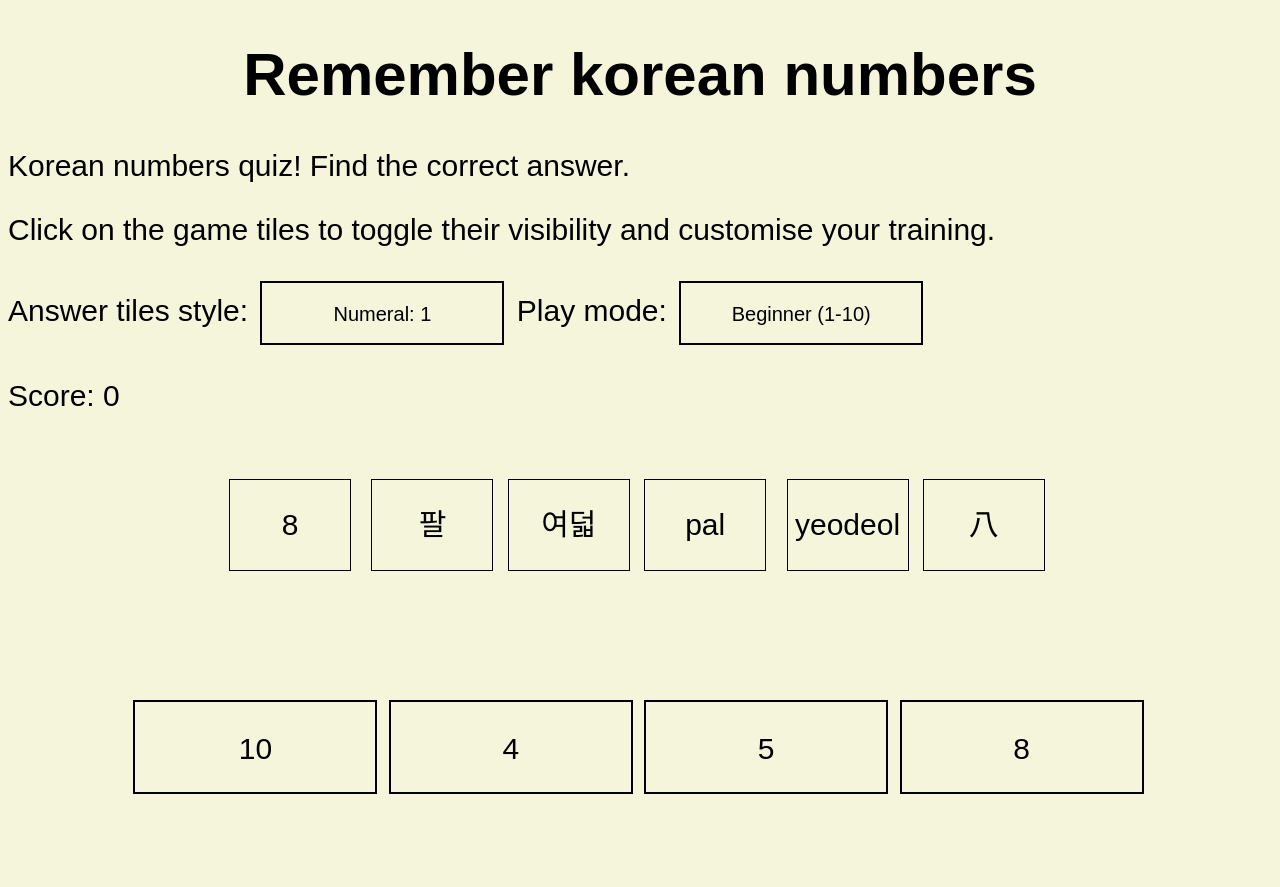
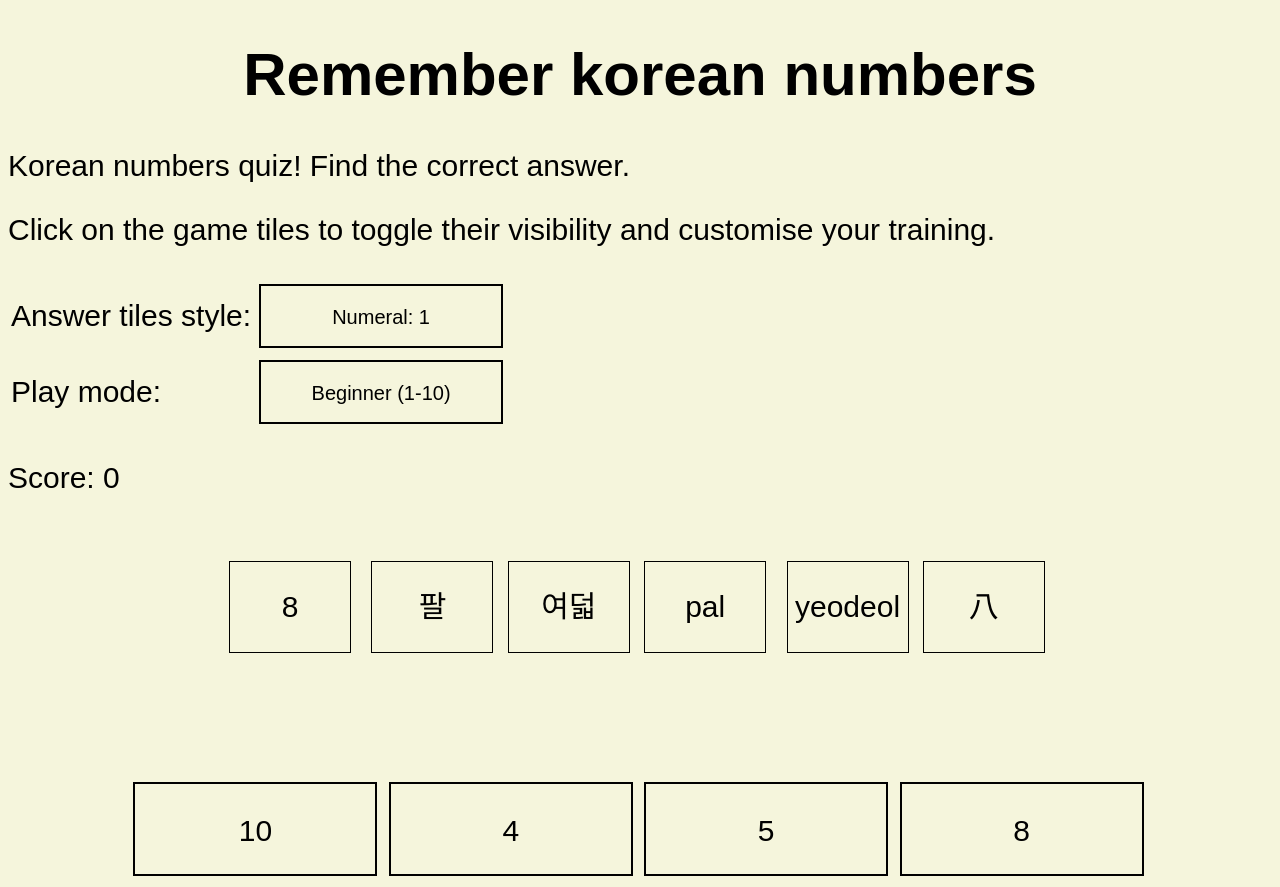
Before and after one commit to mistrpopo/korean_numbers, a plain HTML site: page index.html in a window 1280 px wide. Before the commit the page ends 805 px from the top, so only its background shows below. Drawn offline with Linux system fonts and the light colour scheme.

Commit message:
few cosmetic changes : controls in a table (prettier), lime green instead of green, remove completely romaja and chinese for advanced modes + fix for 두

```diff
--- a/index.html
+++ b/index.html
@@ -12,14 +12,20 @@
 		<div id="the-rules">
 			<p>Korean numbers quiz! Find the correct answer. </p>
 			<p>Click on the game tiles to toggle their visibility and customise your training.</p>
-			<p class="control-descriptor">Answer tiles style:</p>
-			<div class="control-div reduced-font-size" id="answer-control">
-				<p id="current-answer-control"></p>
-			</div>
-			<p class="control-descriptor">Play mode:</p>
-			<div class="control-div reduced-font-size" id="level-control">
-				<p id="current-level-control"></p>
-			</div>
+			<table>
+				<tr>
+					<td>Answer tiles style:</td>
+					<td><div class="control-div reduced-font-size" id="answer-control">
+						<p id="current-answer-control"></p>
+					</div></td>
+				</tr>
+				<tr>
+					<td>Play mode:</td>
+					<td><div class="control-div reduced-font-size" id="level-control">
+						<p id="current-level-control"></p>
+					</div></td>
+				</tr>
+			</table>
 			<p id="the-score"></p>
 		</div>
 		<div id="the-game">
--- a/korean-quiz.js
+++ b/korean-quiz.js
@@ -23,7 +23,7 @@ var koreanDecimalsRomaja =
 ["","yol","seumul","soreun","maheun","swin","yesun","ilheun","yeodeun","aheun","on"];
 
 var koreanHours =
-["","한","둘","셋","넷","다섯","여섯","일곱","여덟","아홉","열","열한","열두"];
+["","한","두","셋","넷","다섯","여섯","일곱","여덟","아홉","열","열한","열두"];
 
 var tilesContents =
 [numeral,sinoKorean,korean,sinoKoreanRomaja,koreanRomaja,chinese,koreanHours];
@@ -62,7 +62,11 @@ var playMode = 0;
 var useRomaja = true;
 
 var originalGameBoard = "";
+var reducedGameBoard = "<div class=\"game-div\" id=\"numeral-div\"><p id=\"the-numeral\"></p></div><div class=\"game-div\" id=\"sinoKorean-div\"><p id=\"the-sinoKorean\"></p></div><div class=\"game-div\" id=\"korean-div\"><p id=\"the-korean\"></p></div>";
 var sayTheTimeGameBoard = "<div class=\"game-div enlarged\" id=\"numeral-div\"><p id=\"the-numeral\"></p></div><div class=\"game-div enlarged\" id=\"korean-div\"><p id=\"the-korean\"></p></div>";
+
+var gameBoards =
+[originalGameBoard, reducedGameBoard, reducedGameBoard, sayTheTimeGameBoard];
 
 var score = 0;
 
@@ -223,7 +227,7 @@ function validate()
 {
 	if(this.getElementsByTagName("p")[0].innerHTML == getContent(answerType,rollDice)) {
 		score=score+1;
-		this.style.backgroundColor='green';
+		this.style.backgroundColor='LimeGreen';
 	}
 	else {
 		// oh noes :(
@@ -291,13 +295,13 @@ function updateAnswerTilesStyle()
 
 function updatePlayMode()
 {
+	if(document.getElementById("the-game").innerHTML != gameBoards[playMode])
+	{
+		document.getElementById("the-game").innerHTML = gameBoards[playMode];
+		init();
+	}
 	if(playMode == pm.beginner)
 	{
-		if(document.getElementById("the-game").innerHTML != originalGameBoard)
-		{
-			document.getElementById("the-game").innerHTML = originalGameBoard;
-			init();
-		}
 		minDice = 1;
 		maxDice = 10;
 	}
@@ -314,12 +318,6 @@ function updatePlayMode()
 	else if(playMode == pm.sayTheTime)
 	{
 		//bonus mode (say the time)
-		//change the game board to include only 2 tiles
-		if(document.getElementById("the-game").innerHTML != sayTheTimeGameBoard)
-		{
-			document.getElementById("the-game").innerHTML = sayTheTimeGameBoard;
-			init();
-		}
 	}
 	//enable the romaja tiles
 	useRomaja = (playMode == pm.beginner);
@@ -335,6 +333,8 @@ function updatePlayMode()
 function init()
 {
 	if (originalGameBoard == "")  { originalGameBoard = document.getElementById("the-game").innerHTML; }
+	if (gameBoards[0] == "")  { gameBoards[0] = originalGameBoard; }
+
 	//test for touch events support
 	var touchScreen = ("ontouchstart" in document.documentElement);
 	var gameTilesElements = document.getElementsByClassName("game-div");
--- a/quiz-style.css
+++ b/quiz-style.css
@@ -110,10 +110,3 @@ h1 {
 #the-answers .answer-div:last-of-type {
 	margin-left: auto;
 }
-
-
-/*control descriptors*/
-.control-descriptor {
-
-	display: inline;
-}
```
